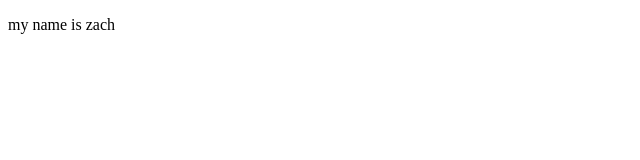
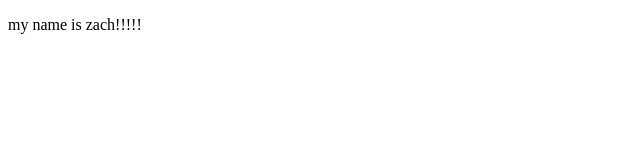
Before and after one commit to zach-lenhart/First-Github-Project, a plain HTML site: page index.html in a window 1280 px wide. Shown: the full height of the page, 0-640 px from the left. Drawn offline with Linux system fonts and the light colour scheme.

Commit message:
emphasis

```diff
--- a/index.html
+++ b/index.html
@@ -6,6 +6,6 @@
     <title>Document</title>
 </head>
 <body>
-    <p>my name is zach</p>
+    <p>my name is zach!!!!!</p>
 </body>
 </html>
```
